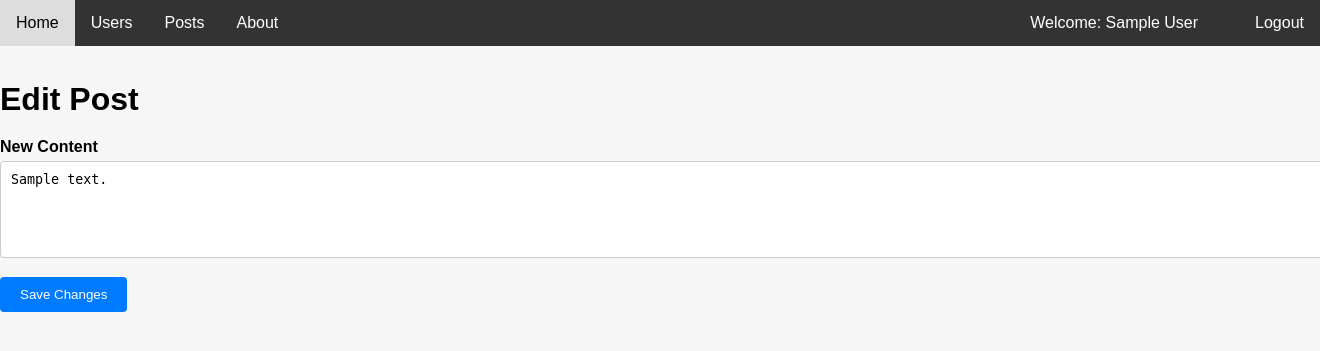
After one commit to FaroukZakaria/Mini_social_media, a Flask app: page /posts/1/edit in a window 1320 px wide; the page is wider, and only the part inside the window is pictured. The commit adds this page. Shown: the top 351 px of that part. Run offline with Flask 3, Linux system fonts and the light colour scheme; the visitor is signed in with stand-in values (Sample User, id 1); tables that the repository leaves empty hold one stand-in row (values such as "Sample post").

Commit message:
add edit and delete post features (#5)
add edit and delete post features
--
Added missing flashed message.

---------

Co-authored-by: Farouk Zakaria <123017280+FaroukZakaria@users.noreply.github.com>

```diff
--- a/app.py
+++ b/app.py
@@ -156,9 +156,10 @@ def add_post():
 
 @app.route('/posts')
 def show_posts():
-
+    is_admin = False
     if 'user_id' in session:
         curr_user = session['user_id']
+        is_admin = session['is_admin']
     else:
         curr_user = None
     posts = dbsession.query(Post).all()
@@ -178,7 +179,7 @@ def show_posts():
 
         likes[post.id] = post.likes
 
-    return render_template('posts.html', posts=posts, curr_user=curr_user, authors=authors, likes=likes, user_likes=user_likes)
+    return render_template('posts.html', posts=posts, curr_user=curr_user, authors=authors, likes=likes, user_likes=user_likes, is_admin=is_admin)
 
 @app.route('/posts/<int:post_id>', strict_slashes=False)
 def view_post(post_id):
@@ -332,7 +333,49 @@ def navbar():
     """
     return render_template('navbar.html')
 
-# PLACEHOLDER FOR MORE ROUTES
+@app.route('/posts/<int:post_id>/edit', methods=['GET', 'POST'])
+def edit_post(post_id):
+    if 'user_id' in session:
+        post = dbsession.query(Post).get(post_id)
+        if post:
+            if post.author_id == session['user_id']:
+                if request.method == 'POST':
+                    new_content = request.form['content']
+                    post.content = new_content
+                    dbsession.commit()
+                    flash('Post updated successfully!', 'success')
+                    return redirect(url_for('index'))
+                else:
+                    return render_template('edit_post.html', post=post)
+            else:
+                flash('You are not authorized to edit this post.', 'error')
+                return redirect(url_for('index'))
+        else:
+            flash('Post not found.', 'error')
+            return redirect(url_for('index'))
+    else:
+        flash('You must be logged in to edit a post.', 'error')
+        return redirect(url_for('login'))
+
+@app.route('/delete_post/<int:post_id>')
+def delete_post(post_id):
+    if 'user_id' in session:
+        user_id = session['user_id']
+        post = dbsession.query(Post).get(post_id)
+        if post:
+            if post.author_id == user_id or session['is_admin'] == True:
+                dbsession.query(Like).filter_by(post_id=post.id).delete()
+                dbsession.delete(post)
+                dbsession.commit()
+                flash('Post deleted successfully!', 'success')
+            else:
+                flash('You are not authorized to delete this post.', 'error')
+        else:
+            return "Post not found", 404
+    else:
+        flash('You must be logged in to delete a post', 'error')
+        return redirect(url_for('login'))
+    return redirect(url_for('index'))
 
 
 if __name__ == "__main__":
--- /dev/null
+++ b/static/edit_post.css
@@ -0,0 +1,54 @@
+/* Styles for the Edit Post page */
+body {
+    font-family: Arial, sans-serif;
+    margin: 0;
+    padding: 0;
+    background-color: #f7f7f7;
+}
+
+.container {
+    max-width: 800px;
+    margin: 20px auto;
+    padding: 20px;
+    background-color: #fff;
+    border-radius: 5px;
+    box-shadow: 0 2px 4px rgba(0, 0, 0, 0.1);
+}
+
+h1 {
+    margin-bottom: 20px;
+}
+
+form {
+    margin-top: 20px;
+}
+
+.form-group {
+    margin-bottom: 15px;
+}
+
+label {
+    display: block;
+    margin-bottom: 5px;
+    font-weight: bold;
+}
+
+textarea {
+    width: 100%;
+    padding: 10px;
+    border: 1px solid #ccc;
+    border-radius: 4px;
+}
+
+button[type="submit"] {
+    padding: 10px 20px;
+    background-color: #007bff;
+    color: #fff;
+    border: none;
+    border-radius: 4px;
+    cursor: pointer;
+}
+
+button[type="submit"]:hover {
+    background-color: #0056b3;
+}
--- /dev/null
+++ b/templates/edit_post.html
@@ -0,0 +1,24 @@
+<!DOCTYPE html>
+<html lang="en">
+<head>
+    <meta charset="UTF-8">
+    <meta name="viewport" content="width=device-width, initial-scale=1.0">
+	<link rel="stylesheet" href="/static/edit_post.css">
+    <title>Edit Post</title>
+</head>
+<body>
+    <!-- Include the navigation bar -->
+    {% include 'navbar.html' %}
+
+    <h1>Edit Post</h1>
+    <form action="/posts/{{ post.id }}/edit" method="POST">
+        <div class="form-group">
+            <label for="content">New Content</label>
+            <textarea id="content" name="content" rows="5" required>{{ post.content }}</textarea>
+        </div>
+        <div class="form-group">
+            <button type="submit">Save Changes</button>
+        </div>
+    </form>
+</body>
+</html>
```
Also changed, not shown: static/posts.css (+17 -0 lines), templates/posts.html (+7 -0 lines).
